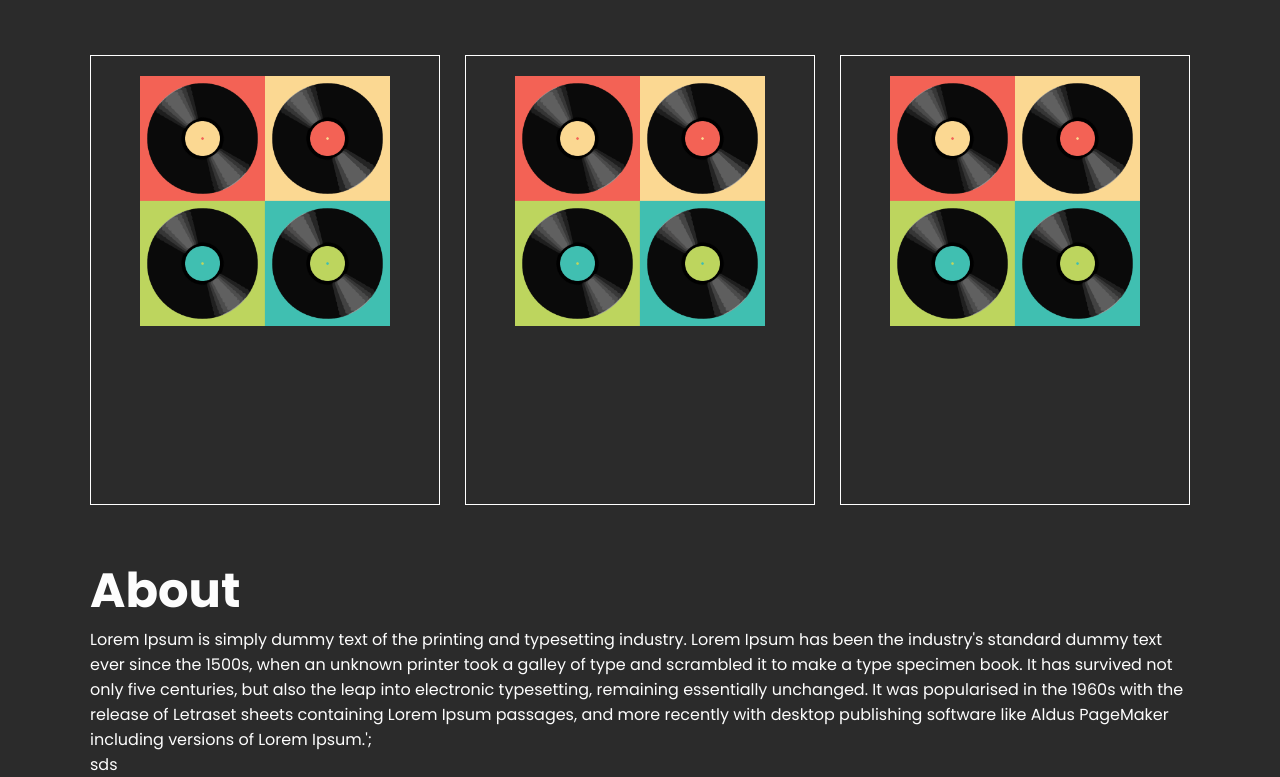
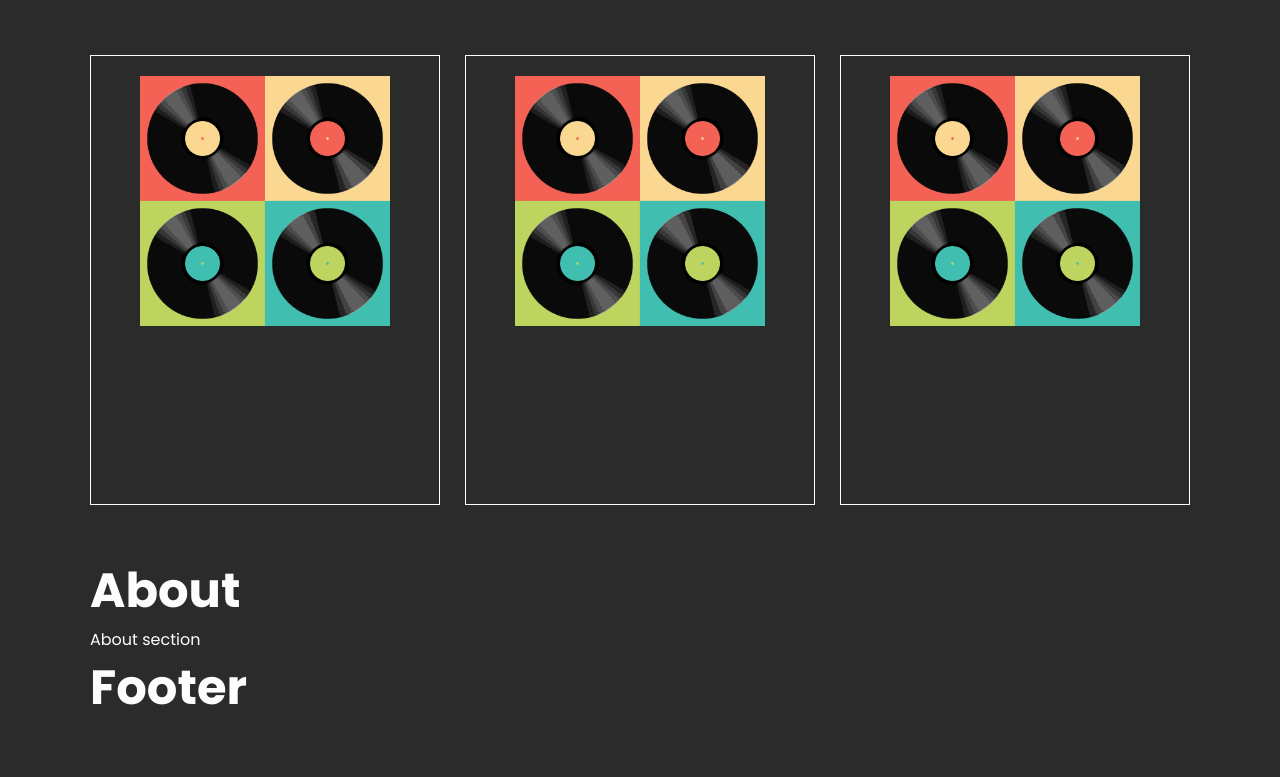
Before and after one commit to valentinetech/vinyl-marketplace, a React (Create React App) app in the folder client/: page / in a window 1280 px wide. Shown: the part 747-1524 px from the top of the page. After the commit the page ends 1471 px from the top, so only its background shows below. Built offline with nearby package versions, Linux system fonts and the light colour scheme.

Commit message:
Card component

```diff
--- a/client/src/components/layouts/Footer/Footer.tsx
+++ b/client/src/components/layouts/Footer/Footer.tsx
@@ -12,7 +12,9 @@ const SectionContainer = styled.div`
 const Footer = () => {
   return (
     <>
-      <SectionContainer>sds</SectionContainer>
+      <SectionContainer>
+        <h2>Footer</h2>
+      </SectionContainer>
     </>
   );
 };
--- a/client/src/components/layouts/Home/About/About.tsx
+++ b/client/src/components/layouts/Home/About/About.tsx
@@ -1,7 +1,5 @@
-import React from 'react';
 import styled from 'styled-components';
-
-const aboutData = `Lorem Ipsum is simply dummy text of the printing and typesetting industry. Lorem Ipsum has been the industry's standard dummy text ever since the 1500s, when an unknown printer took a galley of type and scrambled it to make a type specimen book. It has survived not only five centuries, but also the leap into electronic typesetting, remaining essentially unchanged. It was popularised in the 1960s with the release of Letraset sheets containing Lorem Ipsum passages, and more recently with desktop publishing software like Aldus PageMaker including versions of Lorem Ipsum.';`;
+import { aboutData } from '../data/homeData';
 
 const SectionContainer = styled.div`
   display: flex;
@@ -18,7 +16,7 @@ const About = () => {
     <>
       <SectionContainer>
         <h2>About</h2>
-        <div>{aboutData}</div>
+        <div>{aboutData.p}</div>
       </SectionContainer>
     </>
   );
--- a/client/src/components/layouts/Home/Explore/Card.tsx
+++ b/client/src/components/layouts/Home/Explore/Card.tsx
@@ -1 +1,33 @@
-import react from 'react';
+import styled from 'styled-components';
+import albumImage from 'assets/images/hero-image.png';
+
+const CardContainer = styled.div`
+  height: 450px;
+  width: 350px;
+  border: 1px solid #fff;
+  padding: 20px;
+  display: flex;
+  justify-content: center;
+`;
+
+const CardImg = styled.img`
+  width: 250px;
+  height: 250px;
+  padding: 0px;
+`;
+
+const AlbumName = styled.h3``;
+
+const AlbumArtist = styled.h4``;
+
+const Countdown = styled.p``;
+
+const Card = () => {
+  return (
+    <CardContainer>
+      <CardImg src={albumImage}></CardImg>
+    </CardContainer>
+  );
+};
+
+export default Card;
--- a/client/src/components/layouts/Home/Explore/Explore.tsx
+++ b/client/src/components/layouts/Home/Explore/Explore.tsx
@@ -1,6 +1,5 @@
-import React from 'react';
+import Card from './Card';
 import styled from 'styled-components';
-import albumImage from '../../../../assets/images/hero-image.png';
 
 const SectionContainer = styled.div`
   display: flex;
@@ -19,21 +18,6 @@ const ExploreContainer = styled.div`
   justify-content: space-between;
 `;
 
-const CardContainer = styled.div`
-  height: 450px;
-  width: 350px;
-  border: 1px solid #fff;
-  padding: 20px;
-  display: flex;
-  justify-content: center;
-`;
-
-const CardImg = styled.img`
-  width: 250px;
-  height: 250px;
-  padding: 0px;
-`;
-
 const Explore = () => {
   return (
     <>
@@ -41,15 +25,9 @@ const Explore = () => {
         <h2>Explore</h2>
       </SectionContainer>
       <ExploreContainer>
-        <CardContainer>
-          <CardImg src={albumImage}></CardImg>
-        </CardContainer>
-        <CardContainer>
-          <CardImg src={albumImage}></CardImg>
-        </CardContainer>
-        <CardContainer>
-          <CardImg src={albumImage}></CardImg>
-        </CardContainer>
+        <Card />
+        <Card />
+        <Card />
       </ExploreContainer>
     </>
   );
--- a/client/src/components/layouts/Home/Hero/Hero.tsx
+++ b/client/src/components/layouts/Home/Hero/Hero.tsx
@@ -1,4 +1,4 @@
-import heroImage from '../../../../assets/images/hero-image.png';
+import heroImage from 'assets/images/hero-image.png';
 import { heroData } from '../data/homeData';
 import { Button } from 'components/elements/Button';
 // import { Button } from '../../../elements/Button';
--- a/client/src/components/layouts/Home/data/homeData.ts
+++ b/client/src/components/layouts/Home/data/homeData.ts
@@ -10,5 +10,5 @@ export const exploreData = {
 };
 export const aboutData = {
   h1: 'Discover the World of Vinyl Records!',
-  p: 'The best place to Buy and Sell your Vinyl Collection online!',
+  p: 'About section',
 };
--- a/client/webpack.config.js
+++ b/client/webpack.config.js
@@ -8,7 +8,7 @@ module.exports = {
   ],
   resolve: {
     alias: {
-      assests: path.resolve(__dirname, './src/assets/'),
+      assets: path.resolve(__dirname, './src/assets/'),
       components: path.resolve(__dirname, './src/components/'),
       features: path.resolve(__dirname, './src/features/'),
       hooks: path.resolve(__dirname, './src/hooks/'),
```
Also changed, not shown: client/tsconfig.json (+6 -6 lines).
